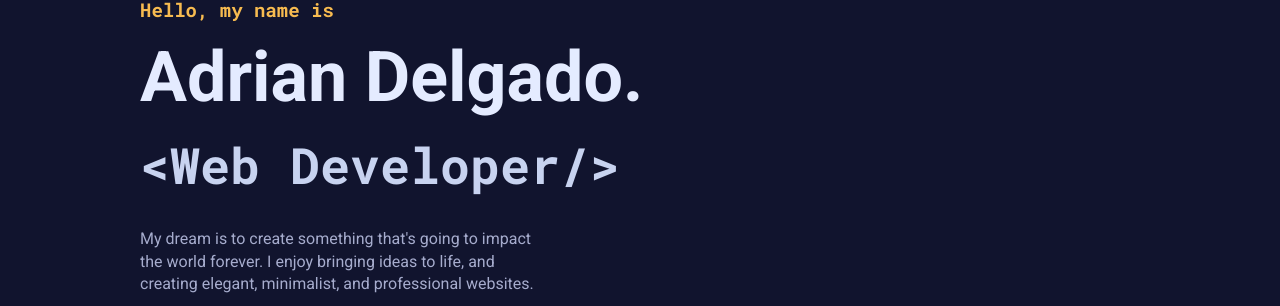
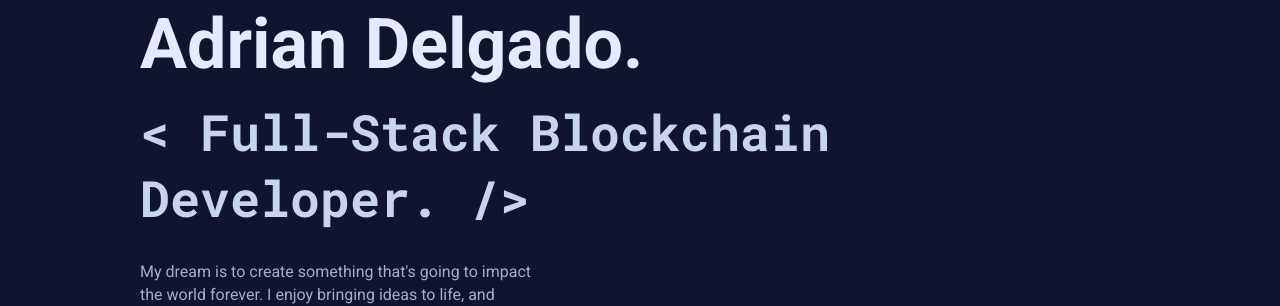
Before and after one commit to adriandelgg/MyPortfolio-Site, a React (Create React App) app: page / in a window 1280 px wide. Shown: the part 236-542 px from the top of the page. Built offline with nearby package versions, Linux system fonts and the light colour scheme.

Commit message:
Updated intro

```diff
--- a/src/components/intro/Intro.tsx
+++ b/src/components/intro/Intro.tsx
@@ -10,12 +10,15 @@ const Intro = () => {
 			<h1 className="intro-greeting">Hello, my name is</h1>
 			<h2 className="intro-name">Adrian Delgado.</h2>
 			<h3 className="intro-web-dev">
-				<span className="web-dev">&lt;Web Developer/&gt;</span>
+				<span className="web-dev">
+					&lt; Full-Stack Blockchain Developer. /&gt;
+				</span>
+				{/* &lt;Web Developer/&gt; */}
 			</h3>
 			<p className="intro-paragraph">
-				My dream is to create something that's going to impact the world
-				forever. I enjoy bringing ideas to life, and creating elegant,
-				minimalist, and professional websites.
+				My dream is to create something that's going to impact the world forever.
+				I enjoy bringing ideas to life, and creating elegant, minimalist, and
+				professional websites.
 			</p>
 			<div className="intro-socials">
 				<Socials />
```
